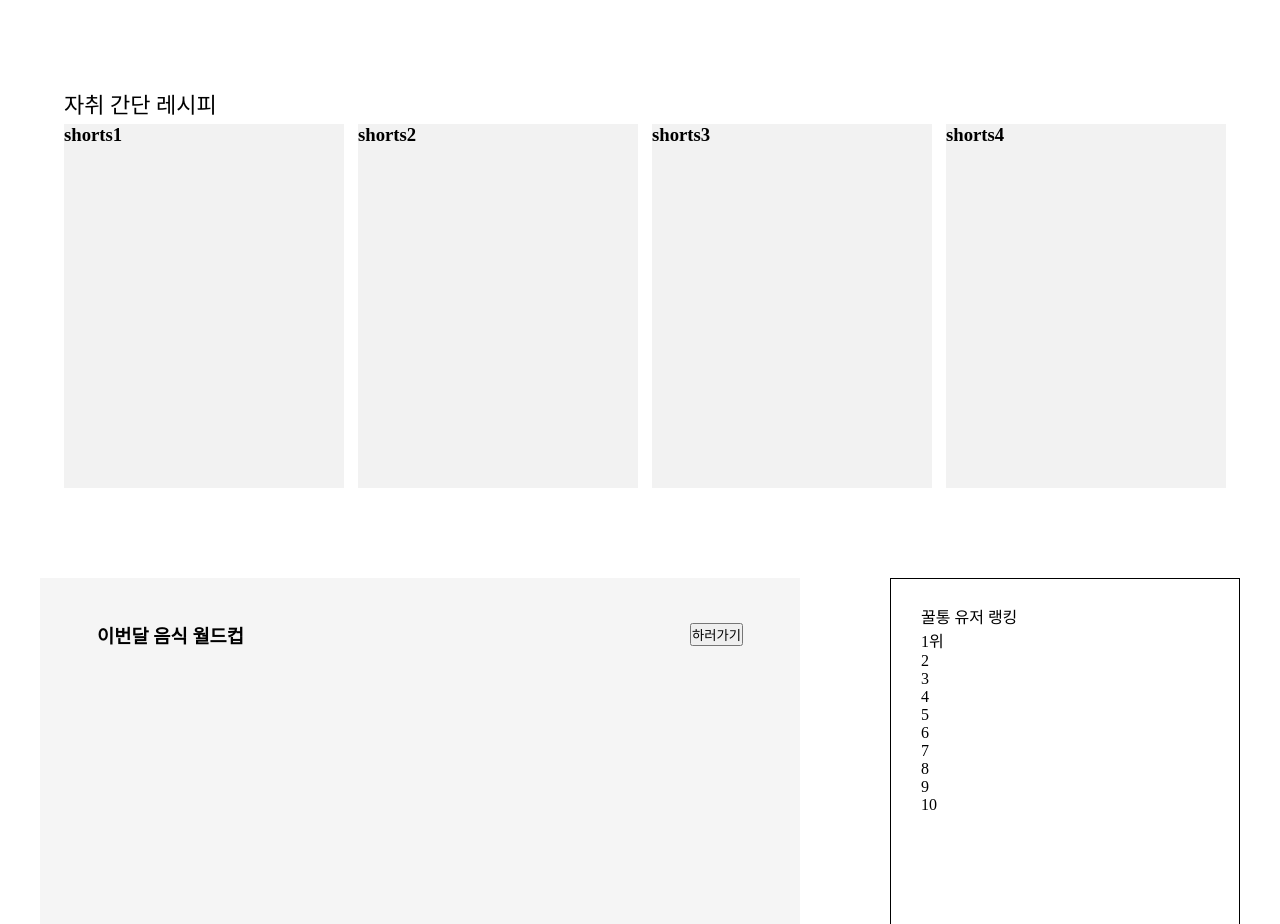
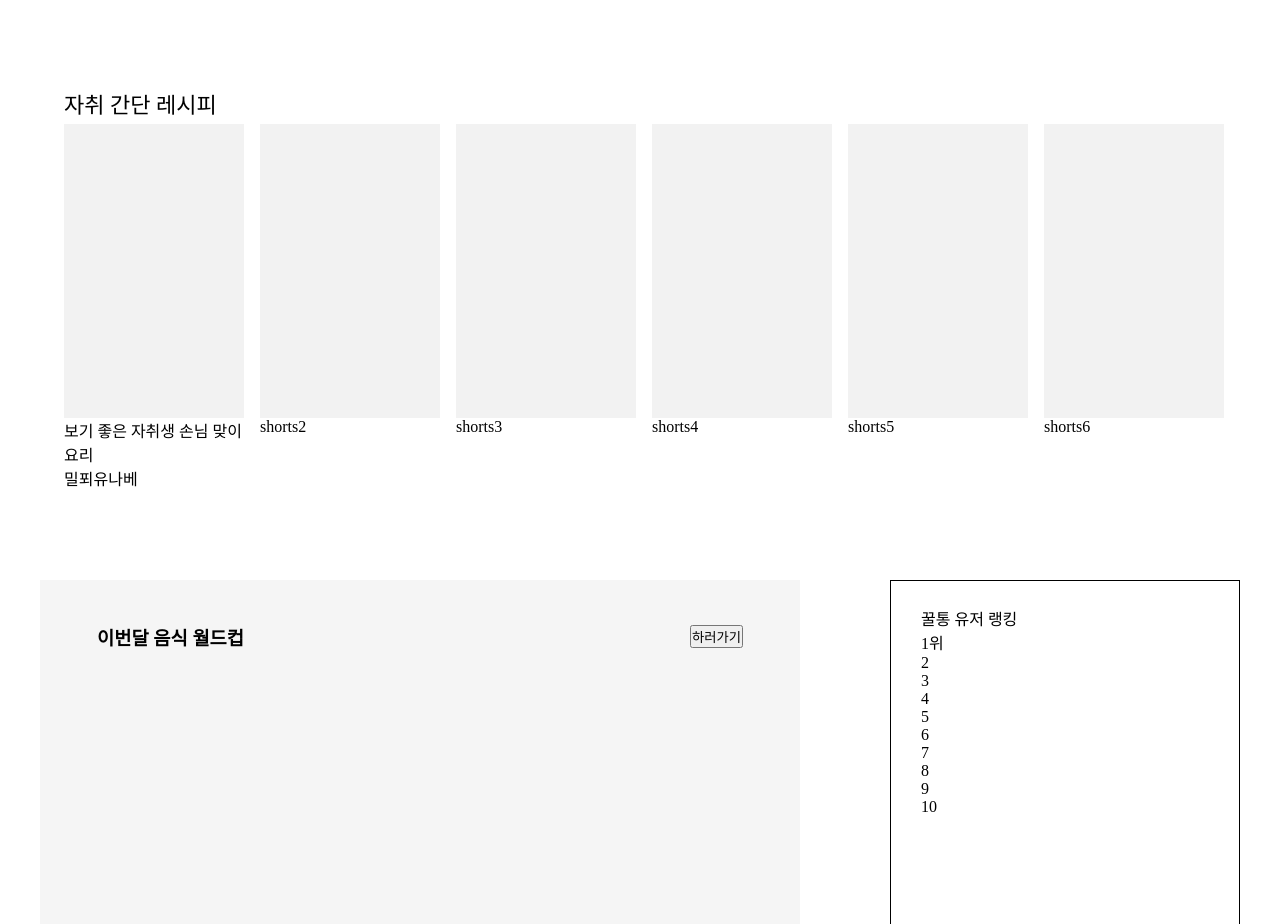
Before and after one commit to ggultong-ver2/ggultong_FE, a React (Create React App) app: page / in a window 1280 px wide. Shown: the part 2280-3204 px from the top of the page. Built offline with nearby package versions, Linux system fonts and the light colour scheme; a web font is replaced by a local one.

Commit message:
design : shorts

```diff
--- a/src/pages/Shorts.jsx
+++ b/src/pages/Shorts.jsx
@@ -1,19 +1,18 @@
 import React, { Component } from "react";
 import Slider from "react-slick";
-import "./reset.css"
-import "./style.css"
+import "./reset.css";
+import "./style.css";
 import "slick-carousel/slick/slick.css";
 import "slick-carousel/slick/slick-theme.css";
-
 
 export default class Shorts extends Component {
   render() {
     const settings = {
-      arrow : true,
+      arrow: true,
       dots: false,
       infinite: true,
       speed: 500,
-      slidesToShow: 4,
+      slidesToShow: 6,
       slidesToScroll: 1,
     };
     return (
@@ -21,24 +20,30 @@ export default class Shorts extends Component {
         <h2>자취 간단 레시피</h2>
         <Slider {...settings}>
           <li>
-              <div className="shorts_slide">
-                <h3>shorts1</h3>
-              </div>
+            <div className="shorts_slide"></div>
+            <p>
+              보기 좋은 자취생 손님 맞이 요리 <br /> 밀푀유나베
+            </p>
           </li>
           <li>
-              <div className="shorts_slide">
-                <h3>shorts2</h3>
-              </div>
+            <div className="shorts_slide"></div>
+            <p>shorts2</p>
           </li>
           <li>
-              <div className="shorts_slide">
-                <h3>shorts3</h3>
-              </div>
+            <div className="shorts_slide"></div>
+            <p>shorts3</p>
           </li>
           <li>
-              <div className="shorts_slide">
-                <h3>shorts4</h3>
-              </div>
+            <div className="shorts_slide"></div>
+            <p>shorts4</p>
+          </li>
+          <li>
+            <div className="shorts_slide"></div>
+            <p>shorts5</p>
+          </li>
+          <li>
+            <div className="shorts_slide"></div>
+            <p>shorts6</p>
           </li>
         </Slider>
       </div>
--- a/src/pages/style.css
+++ b/src/pages/style.css
@@ -340,9 +340,14 @@
 }
 
 .shorts_slide{
-  width: 280px;
-  height: 364px;
+  width: 180px;
+  height: 294px;
   background: #f2f2f2;
+}
+.shorts_slide p{
+  width: 180px;
+  font-size: 14px;
+  line-height: 22px;
 }
 
 .cup_container{
```
